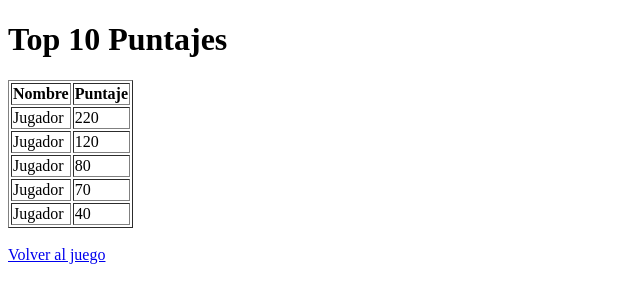
After one commit to Knightordev/Buscaminas-TopicosAvanzadosProgramacion, a Flask app: page /puntajes in a window 1280 px wide. The commit adds this page. Shown: the top 303 px of the page, without its empty margins (0-640 px from the left). Run offline with Flask 3, Linux system fonts and the light colour scheme; data comes from the database, SQL or seed files in the repository; both versions use the stored data as it was after the commit.

Commit message:
data base

```diff
--- a/app/Templates/index.html
+++ b/app/Templates/index.html
@@ -23,4 +23,5 @@
     </tr>
     {% endfor %}
 </table>
+<a href="/puntajes"> Ver Top 10</a>
 {% endblock %}
--- /dev/null
+++ b/app/Templates/puntajes.html
@@ -0,0 +1,30 @@
+<!DOCTYPE html>
+
+<html>
+<head>
+    <title>Mejores Puntajes</title>
+</head>
+<body>
+    <h1> Top 10 Puntajes</h1>
+
+
+<table border="1">
+    <tr>
+        <th>Nombre</th>
+        <th>Puntaje</th>
+    </tr>
+
+    {% for nombre, puntaje in puntajes %}
+    <tr>
+        <td>{{ nombre }}</td>
+        <td>{{ puntaje }}</td>
+    </tr>
+    {% endfor %}
+</table>
+
+<br>
+<a href="/">Volver al juego</a>
+
+
+</body>
+</html>
--- a/app/main.py
+++ b/app/main.py
@@ -1,9 +1,47 @@
 from flask import Flask, render_template, request, jsonify, session
 from game import Game
-import json
+import sqlite3
 
 app = Flask(__name__)
 app.secret_key = 'buscaminas_secret'
+
+
+def init_db():
+    conn = sqlite3.connect("puntajes.db")
+    cursor = conn.cursor()
+
+    cursor.execute("""
+    CREATE TABLE IF NOT EXISTS puntajes (
+        id INTEGER PRIMARY KEY AUTOINCREMENT,
+        nombre TEXT,
+        puntaje INTEGER
+    )
+    """)
+
+    conn.commit()
+    conn.close()
+
+init_db()
+
+def guardar_puntaje(nombre, puntaje):
+    conn = sqlite3.connect("puntajes.db")
+    cursor = conn.cursor()
+
+    cursor.execute(
+        "INSERT INTO puntajes (nombre, puntaje) VALUES (?, ?)",
+        (nombre, puntaje)
+    )
+
+    conn.commit()
+    conn.close()
+
+def calcular_puntaje(game):
+    puntos = 0
+    for r in range(game.r):
+        for c in range(game.c):
+            if game.grid[r][c].revealed and not game.grid[r][c].mine:
+                puntos += 10
+    return puntos
 
 def game_to_dict(game):
     result = []
@@ -45,6 +83,7 @@ def index():
     session['r'] = game.r
     session['c'] = game.c
     session['mines'] = game.mines
+    session['nombre'] = "Jugador"
     data = {'title': 'index', 'page': 'inicio'}
     return render_template('index.html', data=data, grid=game.get_grid())
 
@@ -56,6 +95,7 @@ def reveal(row, col):
 
     if not game.in_bounds(row, col):
         return jsonify({'error': 'invalid_coordinates'}), 400
+
     cell = game.grid[row][col]
 
     if cell.revealed:
@@ -63,6 +103,7 @@ def reveal(row, col):
 
     if cell.flag:
         return jsonify({'blocked': 'flagged'})
+
     revealed_cell = game.reveal(row, col)
     session['grid'] = game_to_dict(game)
 
@@ -70,10 +111,12 @@ def reveal(row, col):
         return jsonify({'error': 'invalid_move'}), 400
 
     if revealed_cell.mine:
-        return jsonify({'type': 'mine'})
+        puntaje = calcular_puntaje(game)
+        guardar_puntaje(session.get('nombre', 'Jugador'), puntaje)
+        return jsonify({'type': 'mine', 'puntaje': puntaje})
+
     else:
         return jsonify({'type': 'number', 'value': revealed_cell.number})
-
 
 @app.route('/toggle_flag', methods=['POST'])
 def handle_flag():
@@ -87,15 +130,34 @@ def handle_flag():
 
     if r is None or c is None:
         return jsonify({'error': 'missing_coordinates'}), 400
+
     if not game.in_bounds(r, c):
         return jsonify({'error': 'invalid_coordinates'}), 400
 
     flagged = game.toggle_flag(r, c)
     if flagged is None:
         return jsonify({'error': 'invalid_move'}), 400
+
     session['grid'] = game_to_dict(game)
 
     return jsonify({'status': 'success', 'is_flagged': flagged})
 
+@app.route('/puntajes')
+def ver_puntajes():
+    conn = sqlite3.connect("puntajes.db")
+    cursor = conn.cursor()
+
+    cursor.execute("""
+        SELECT nombre, puntaje
+        FROM puntajes
+        ORDER BY puntaje DESC
+        LIMIT 10
+    """)
+
+    datos = cursor.fetchall()
+    conn.close()
+
+    return render_template("puntajes.html", puntajes=datos)
+
 if __name__ == '__main__':
     app.run(debug=True)
--- a/app/static/js/layout.js
+++ b/app/static/js/layout.js
@@ -40,6 +40,9 @@ document.addEventListener("DOMContentLoaded", function () {
     }
 
     function showRevealedCell(cell, data) {
+        if (data.type === "mine") {
+    alert("💣 Perdiste — Puntaje: " + data.puntaje);
+}
         cell.dataset.revealed = "1";
         cell.dataset.flagged = "0";
 
```
Also changed, not shown: puntajes.db (added).
